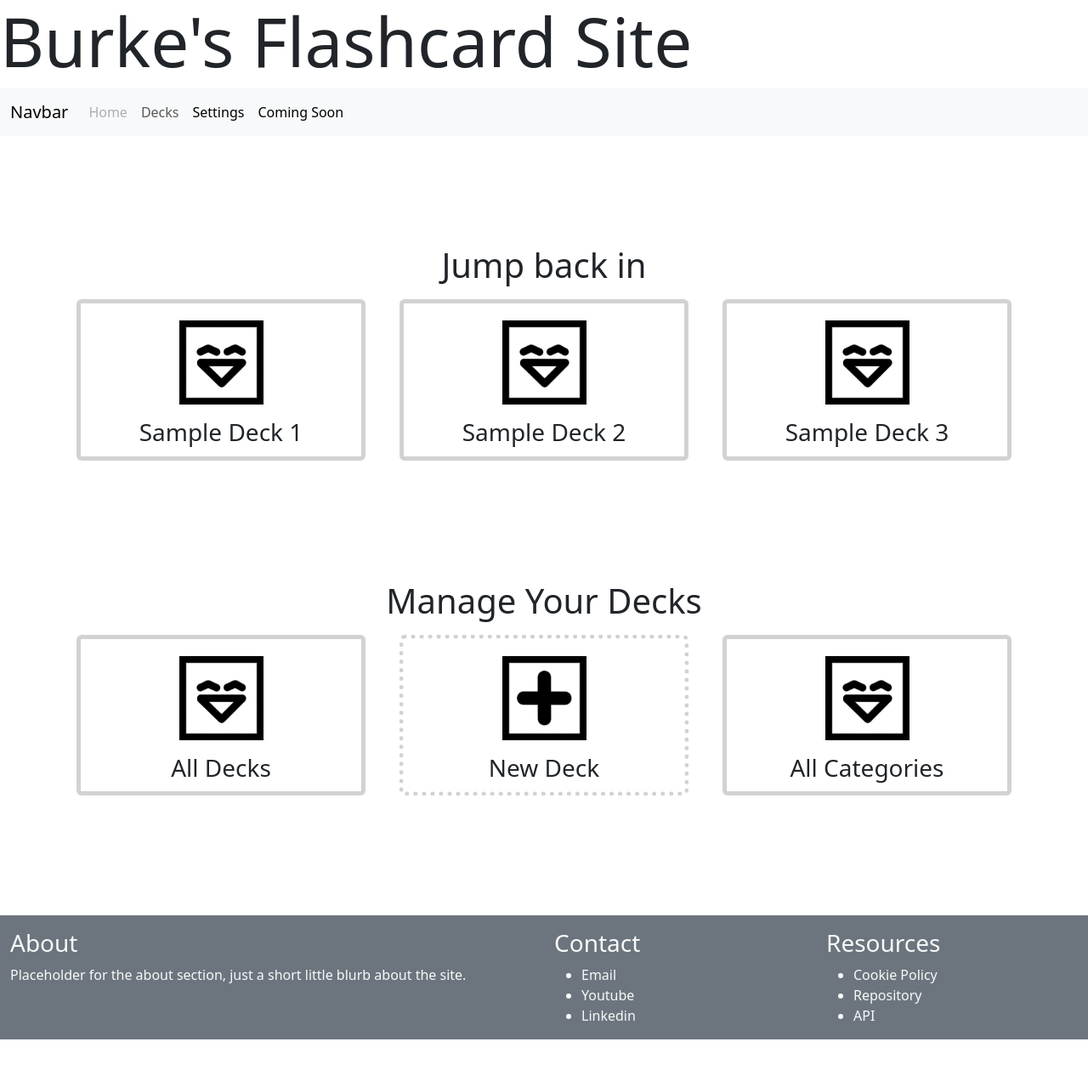
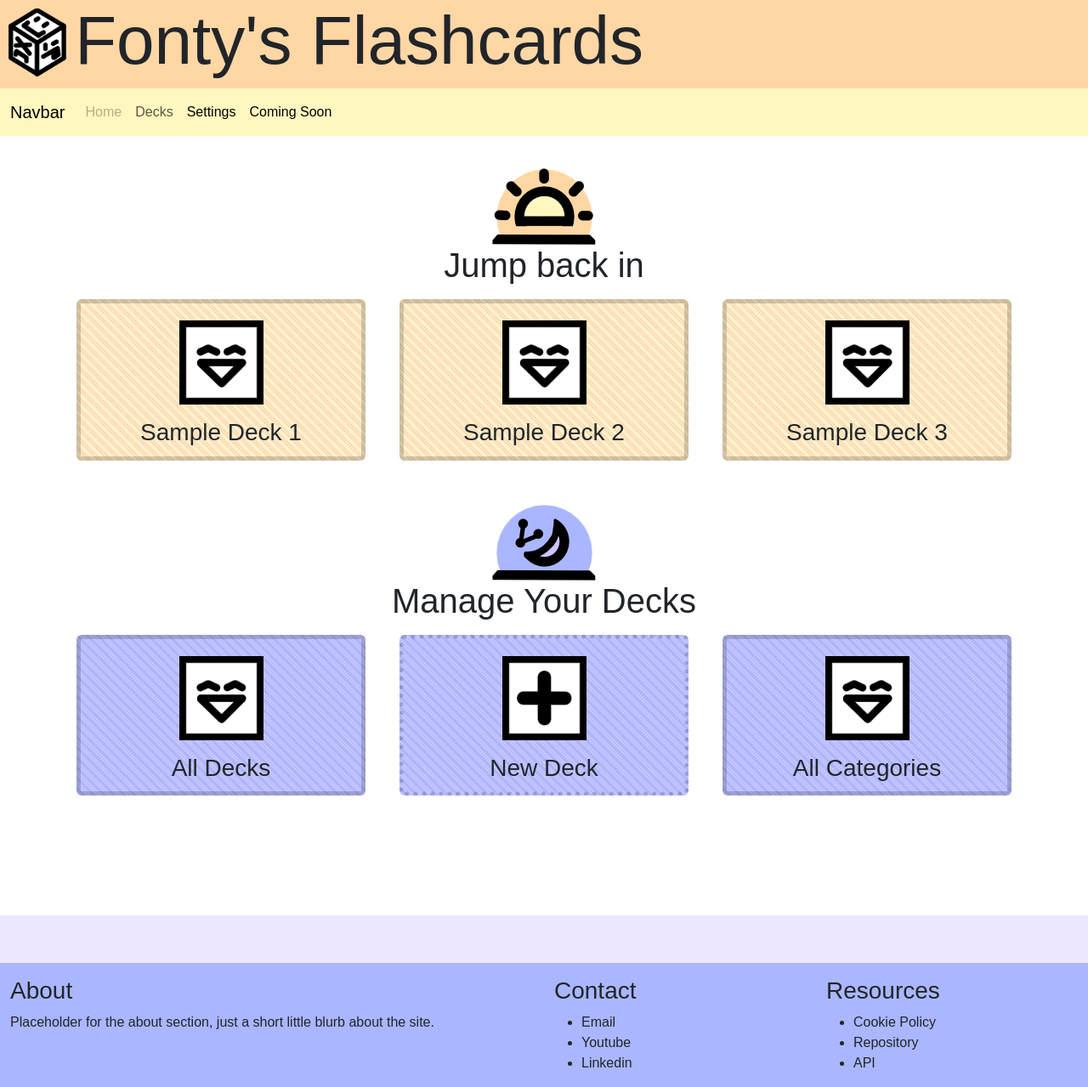
Before and after one commit to burke-edwards-672/Project2-Flashcard-Site, a website: page index.html in a window 1280 px wide. Shown: the whole page at 85% size. Before the commit the page ends 1223 px from the top, so only its background shows below. Drawn offline with nearby package versions, Linux system fonts and the light colour scheme; a web font is replaced by a local one.

Commit message:
decorated homepage

```diff
--- a/css/base.css
+++ b/css/base.css
@@ -1,6 +1,34 @@
+body {
+    font-family: "Boogaloo", sans-serif;
+    font-weight: 400;
+    font-style: normal;
+}
+
+header {
+    background-color: rgb(255, 215, 165);
+}
+.navbar {
+    background-color: rgb(255, 247, 192);
+}
+
+.scribbly {
+  font-family: "Mansalva", sans-serif;
+  font-weight: 400;
+  font-style: normal;
+}
+
 .card {
     height: 90%;
     border-width: 5px;
+    background-image: url("../images/peach-stripe.jpg")
+}
+
+.day .card {
+    background-image: url("../images/peach-stripe.jpg")
+}
+
+.night .card {
+    background-image: url("../images/lav-stripe.jpg")
 }
 
 .card img {
@@ -10,18 +38,40 @@
 
 }
 
-main h1 {
-    margin-top: 8rem;
-}
-
 .create-deck {
     border-style: dotted;
 }
 
+.transition-color-footer {
+    background-color: rgb(237, 232, 255);
+    height: 56px;
+}
+
 footer {
     margin-top: 8rem;
+    background-color: rgb(170, 183, 255);
 }
 
 footer h3 {
     margin-top: 1rem;
 }
+
+.deck img {
+    width: 50%;
+}
+
+.deck {
+    border-style: solid;
+    border-width: 5px !important; /* Overriding the !important from bootstrap, which also affects border style and color */
+    border-radius: 5px;
+    margin: 20px;
+}
+
+.pagetop{
+    display: flex;
+}
+
+.pagetop img {
+    margin: 10px;
+    height: 5rem;
+}
--- a/index.html
+++ b/index.html
@@ -5,14 +5,21 @@
     <meta name="viewport" content="width=device-width, initial-scale=1.0">
     <title>Project Two Website</title>
 
+    <link rel="preconnect" href="https://fonts.googleapis.com">
+    <link rel="preconnect" href="https://fonts.gstatic.com" crossorigin>
+    <link href="https://fonts.googleapis.com/css2?family=Boogaloo&family=Mansalva&display=swap" rel="stylesheet">
+
     <link href="https://cdn.jsdelivr.net/npm/bootstrap@5.3.8/dist/css/bootstrap.min.css" rel="stylesheet" integrity="sha384-sRIl4kxILFvY47J16cr9ZwB07vP4J8+LH7qKQnuqkuIAvNWLzeN8tE5YBujZqJLB" crossorigin="anonymous">
     <link rel="stylesheet" href="./css/base.css">
 </head>
 <body>
     <header>
-        <h1 class="display-1">Burke's Flashcard Site</h1>
+        <div class="pagetop">
+            <img src="./images/logo.png">
+            <h1 class="display-1">Fonty's Flashcards</h1>
+        </div>
 
-        <nav class="navbar navbar-expand-lg bg-body-tertiary">
+        <nav class="navbar navbar-expand-lg">
             <div class="container-fluid">
                 <a class="navbar-brand" href="#">Navbar</a>
                 <button class="navbar-toggler" type="button" data-bs-toggle="collapse" data-bs-target="#navbarSupportedContent" aria-controls="navbarSupportedContent" aria-expanded="false" aria-label="Toggle navigation">
@@ -39,6 +46,7 @@
     </header>
 
     <main>
+        <img src="./images/sun.png" style="margin: auto; display: block;">
         <h1 class="text-center">Jump back in</h1>
 
         <div class="container text-center">
@@ -66,10 +74,11 @@
             </div>
         </div>
 
+        <img src="./images/moon.png" style="margin: auto; display: block;">
         <h1 class="text-center">Manage Your Decks</h1>
 
         <div class="container text-center">
-            <div class="row">
+            <div class="row night">
                 <div class="col-sm-4">
                     <div class="card m-2">
                         <img src="./images/smile.jpg" >
@@ -97,8 +106,11 @@
     </main>
 
     <footer>
-        <div class="container-fluid text-light bg-secondary">
-            <div class="row">
+        <div class="transition-color-footer">
+
+        </div>
+        <div class="container-fluid">
+            <div class="row night">
                 <div class="col-sm-6">
                     <h3>About</h3>
                     Placeholder for the about section, just a short little blurb about the site.
```
Also changed, not shown: images/laugh.jpg (added), images/lav-stripe.jpg (added), images/logo.png (added), images/moon.png (added), images/open.jpg (added), images/peach-stripe.jpg (added), images/shock.jpg (added), images/sun.png (added), images/toothy.jpg (added), images/wink.jpg (added).
